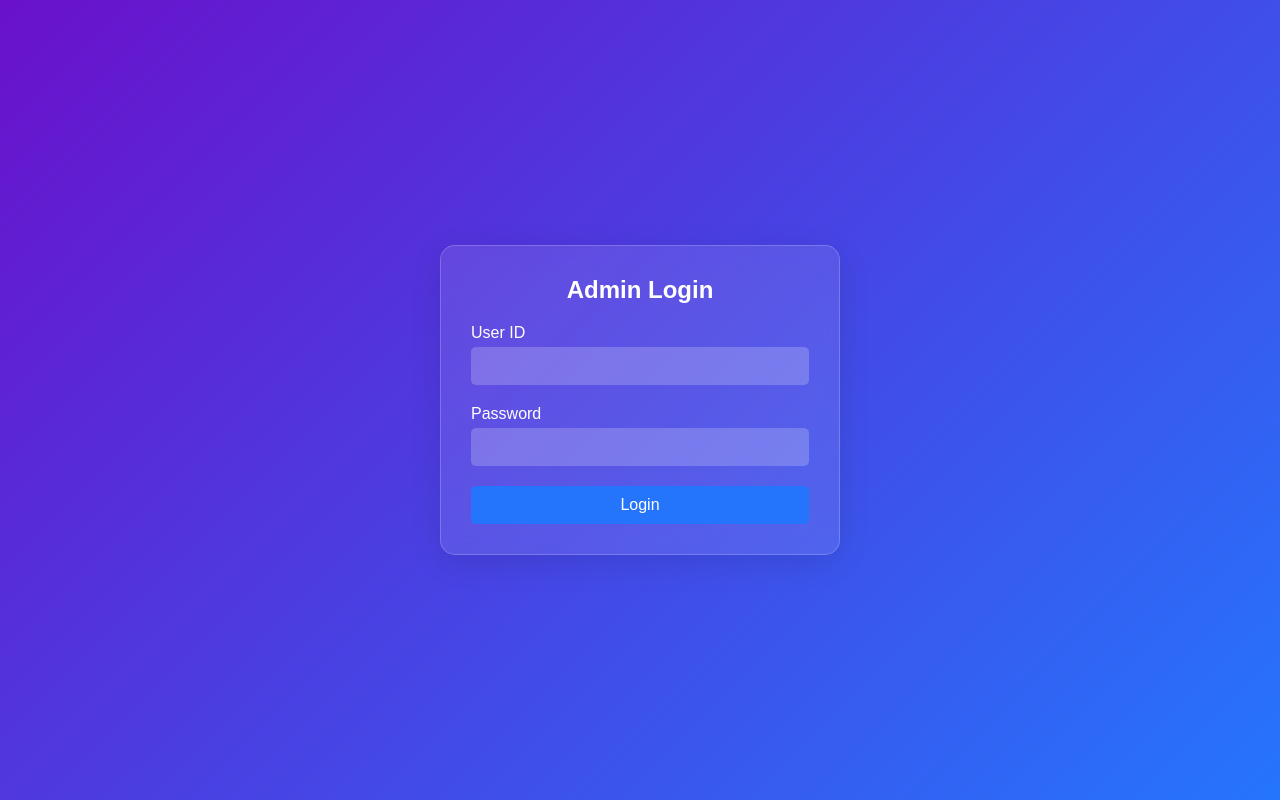
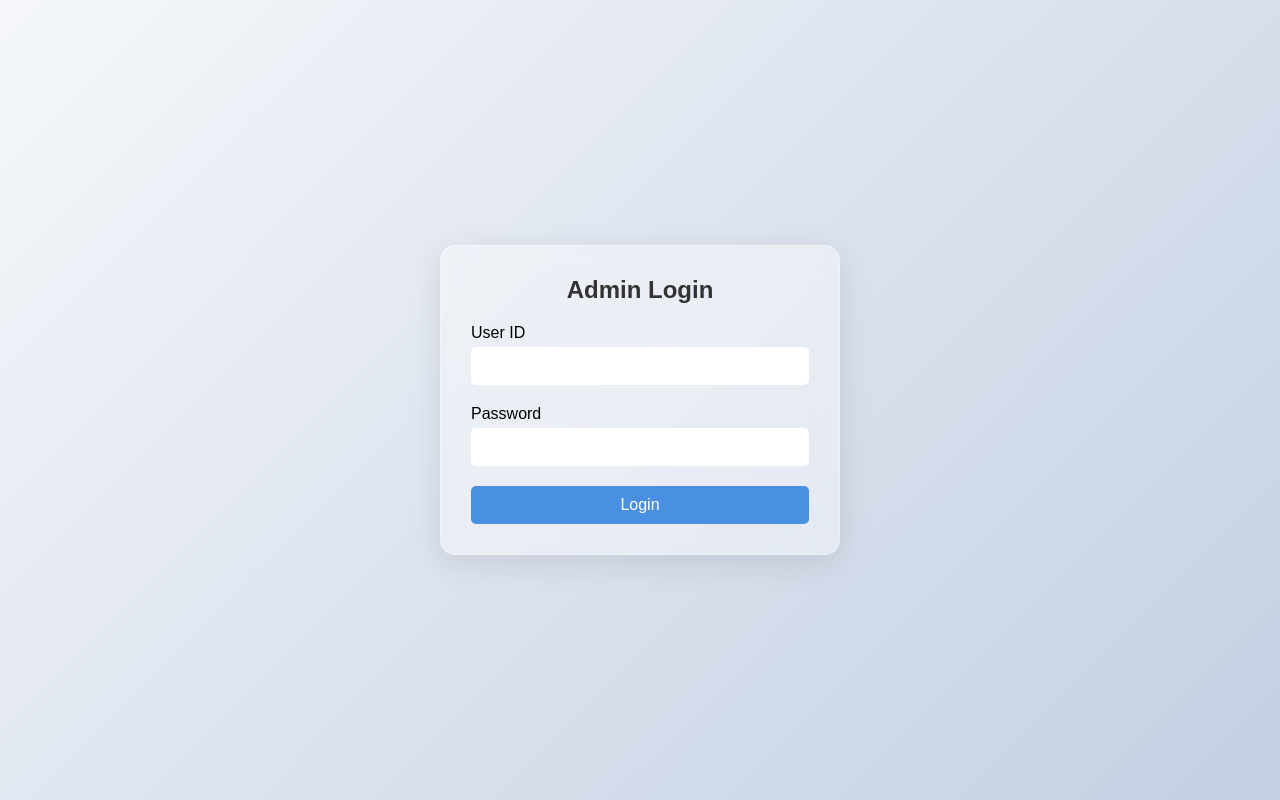
Before and after one commit to 10Sameer/BakeryProjectPractise, a PHP site: page /adminpanel.html in a window 1280 px wide. Run offline with PHP 8.4, Linux system fonts and the light colour scheme.

Commit message:
AdminDashboard

```diff
--- a/admin.css
+++ b/admin.css
@@ -1,4 +1,4 @@
-
+/* General Reset */
 * {
     margin: 0;
     padding: 0;
@@ -7,7 +7,7 @@
 
   body {
     font-family: 'Arial', sans-serif;
-    background: linear-gradient(135deg, #6a11cb, #2575fc);
+    background: linear-gradient(135deg, #f5f7fa, #c3cfe2); /* Light gradient background */
     display: flex;
     justify-content: center;
     align-items: center;
@@ -15,7 +15,7 @@
     overflow: hidden;
   }
 
-
+  /* White Glass Effect Login Form */
   .login-container {
     display: flex;
     justify-content: center;
@@ -25,18 +25,18 @@
   }
 
   .glass-form {
-    background: rgba(255, 255, 255, 0.1);
+    background: rgba(255, 255, 255, 0.385);
     backdrop-filter: blur(10px);
     border-radius: 15px;
     padding: 30px;
     width: 100%;
     max-width: 400px;
     box-shadow: 0 8px 32px rgba(0, 0, 0, 0.1);
-    border: 1px solid rgba(255, 255, 255, 0.2);
+    border: 1px solid rgba(255, 255, 255, 0.3);
   }
 
   .glass-form h2 {
-    color: #fff;
+    color: #333;
     text-align: center;
     margin-bottom: 20px;
   }
@@ -46,7 +46,7 @@
   }
 
   .input-group label {
-    color: #fff;
+
     display: block;
     margin-bottom: 5px;
   }
@@ -56,13 +56,13 @@
     padding: 10px;
     border: none;
     border-radius: 5px;
-    background: rgba(255, 255, 255, 0.2);
-    color: #fff;
+    background: rgb(255, 255, 255); /* Slightly opaque white */
+    color: #333;
     font-size: 16px;
   }
 
   .input-group input::placeholder {
-    color: rgba(255, 255, 255, 0.7);
+    color: rgba(0, 0, 0, 0.5); /* Placeholder text */
   }
 
   button {
@@ -70,7 +70,7 @@
     padding: 10px;
     border: none;
     border-radius: 5px;
-    background: #2575fc;
+    background: #4a90e2;
     color: #fff;
     font-size: 16px;
     cursor: pointer;
@@ -78,10 +78,10 @@
   }
 
   button:hover {
-    background: #6a11cb;
+    background: #357abd;
   }
 
-
+  /* Responsive Design */
   @media (max-width: 480px) {
     .glass-form {
       padding: 20px;
--- a/adminpanel.html
+++ b/adminpanel.html
@@ -33,7 +33,7 @@
 
         if (userid === 'admin' && password === 'Sameer') {
           alert('Login successful! Redirecting to dashboard...');
-          window.location.href = 'dashboard.html';
+          window.location.href = 'adminDashboard.html';
         } else {
           alert('Invalid User ID or Password');
         }
```
Also changed, not shown: adminDashboard.html (added, +18 -0 lines).
